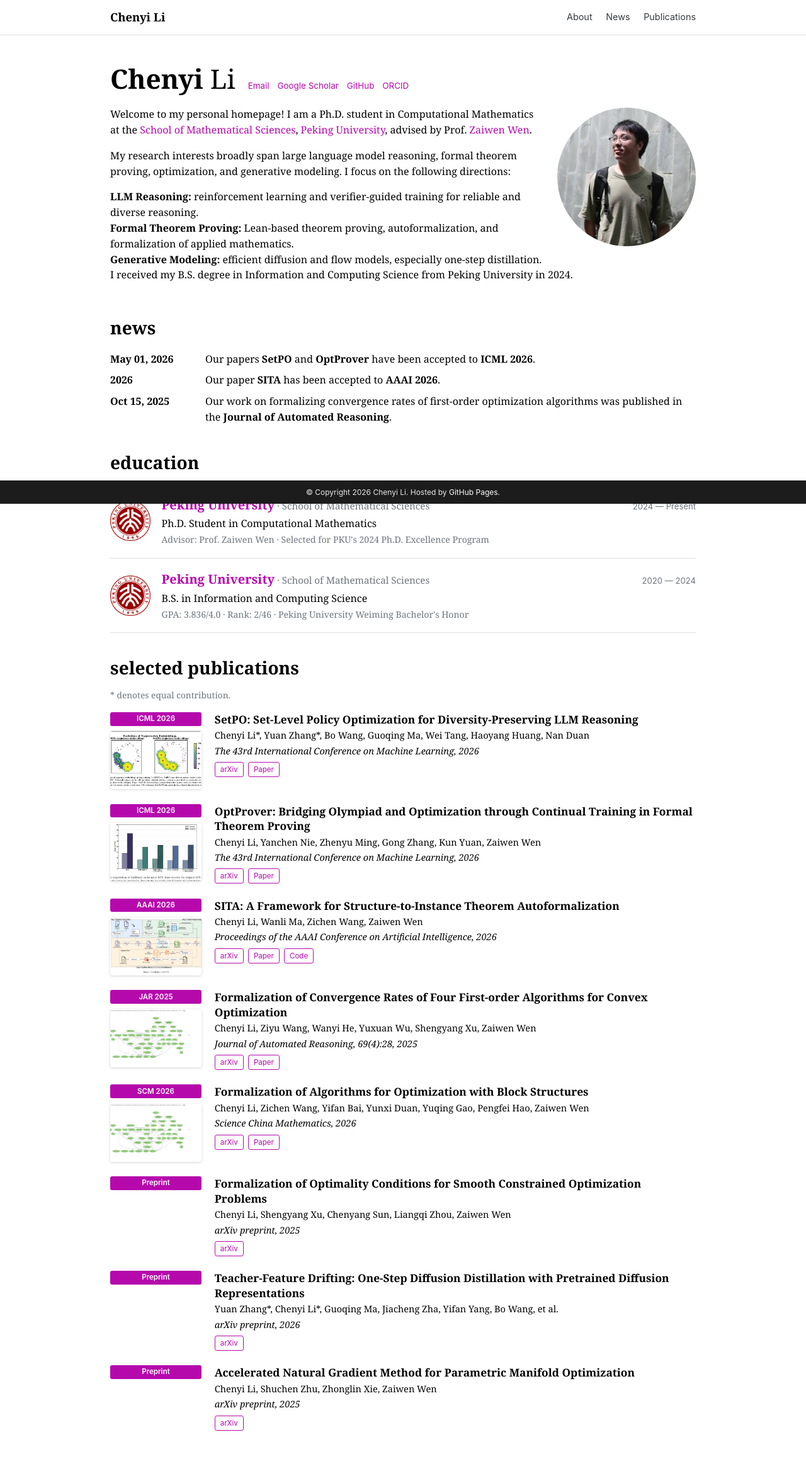
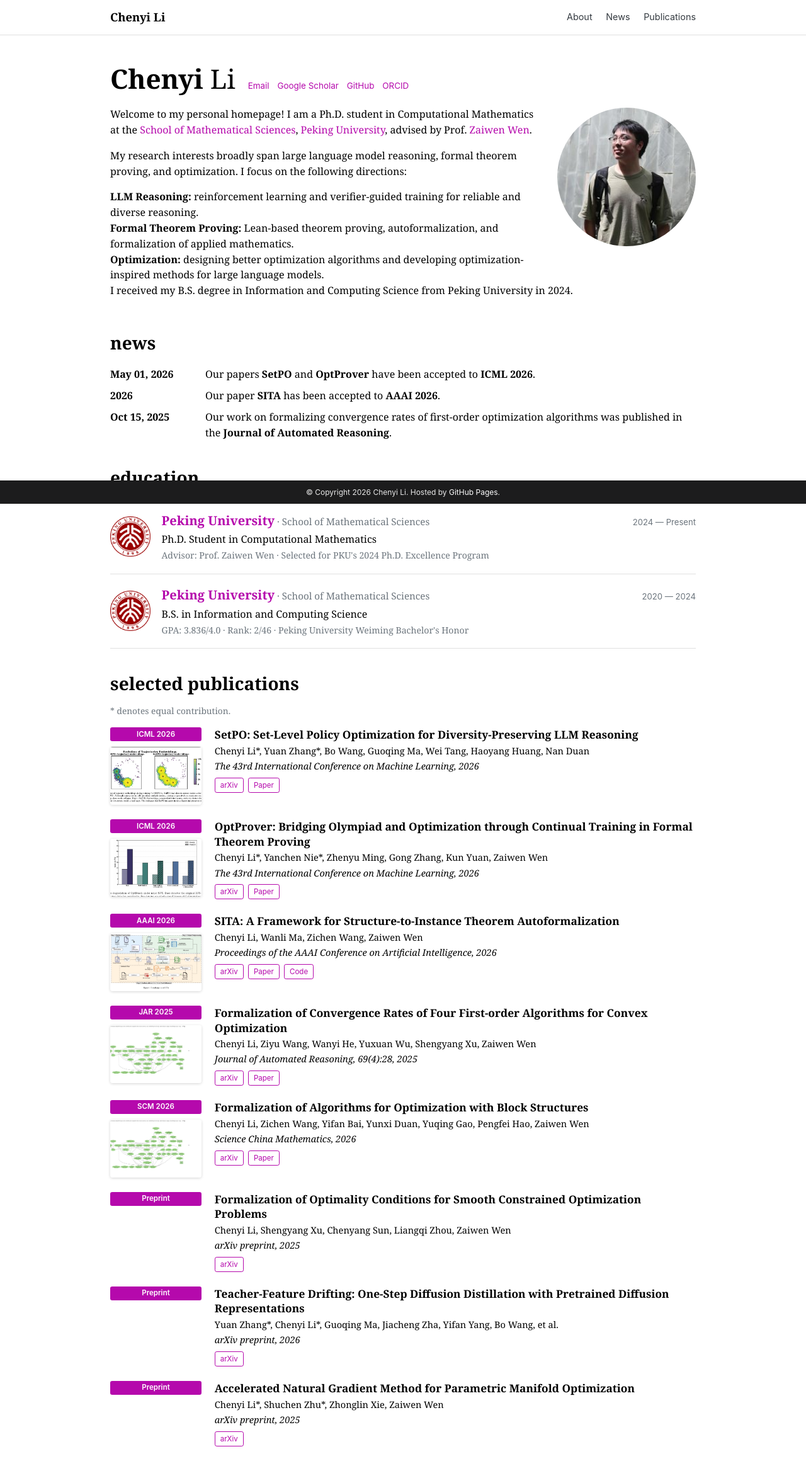
Before and after one commit to chenyili0818/chenyili0818.github.io, a Next.js app: page / in a window 1280 px wide. Shown: the top 2336 px of the page at 63% size. Built offline with nearby package versions, Linux system fonts and the light colour scheme.

Commit message:
Update research focus and equal contributions

```diff
--- a/app/layout.tsx
+++ b/app/layout.tsx
@@ -7,7 +7,7 @@
   metadataBase: new URL(siteUrl),
   title: "Chenyi Li",
   description:
-    "Chenyi Li is a Ph.D. student at Peking University working on LLM reasoning, formal theorem proving, optimization, and generative modeling.",
+    "Chenyi Li is a Ph.D. student at Peking University working on LLM reasoning, formal theorem proving, and optimization.",
   authors: [{ name: "Chenyi Li", url: siteUrl }],
   alternates: { canonical: "/" },
   openGraph: {
@@ -15,7 +15,7 @@
     url: siteUrl,
     title: "Chenyi Li",
     description:
-      "Ph.D. student at Peking University working on LLM reasoning, formal theorem proving, optimization, and generative modeling.",
+      "Ph.D. student at Peking University working on LLM reasoning, formal theorem proving, and optimization.",
   },
   icons: {
     icon: "/profile/chenyi-li-scholar.jpg",
--- a/app/page.tsx
+++ b/app/page.tsx
@@ -27,7 +27,7 @@
     title:
       "OptProver: Bridging Olympiad and Optimization through Continual Training in Formal Theorem Proving",
     authors:
-      "Chenyi Li, Yanchen Nie, Zhenyu Ming, Gong Zhang, Kun Yuan, Zaiwen Wen",
+      "Chenyi Li*, Yanchen Nie*, Zhenyu Ming, Gong Zhang, Kun Yuan, Zaiwen Wen",
     publication: "The 43rd International Conference on Machine Learning, 2026",
     links: [
       ["arXiv", "https://arxiv.org/abs/2604.23712"],
@@ -94,7 +94,7 @@
     venue: "Preprint",
     title:
       "Accelerated Natural Gradient Method for Parametric Manifold Optimization",
-    authors: "Chenyi Li, Shuchen Zhu, Zhonglin Xie, Zaiwen Wen",
+    authors: "Chenyi Li*, Shuchen Zhu*, Zhonglin Xie, Zaiwen Wen",
     publication: "arXiv preprint, 2025",
     links: [["arXiv", "https://arxiv.org/abs/2504.05753"]],
   },
@@ -103,7 +103,7 @@
 export const metadata: Metadata = {
   title: "Chenyi Li",
   description:
-    "Chenyi Li is a Ph.D. student at Peking University working on LLM reasoning, formal theorem proving, optimization, and generative modeling.",
+    "Chenyi Li is a Ph.D. student at Peking University working on LLM reasoning, formal theorem proving, and optimization.",
 };
 
 function ExternalLink({
@@ -186,8 +186,8 @@
 
             <p>
               My research interests broadly span large language model reasoning,
-              formal theorem proving, optimization, and generative modeling. I focus
-              on the following directions:
+              formal theorem proving, and optimization. I focus on the following
+              directions:
             </p>
 
             <ul>
@@ -200,8 +200,9 @@
                 autoformalization, and formalization of applied mathematics.
               </li>
               <li>
-                <strong>Generative Modeling:</strong> efficient diffusion and flow
-                models, especially one-step distillation.
+                <strong>Optimization:</strong> designing better optimization
+                algorithms and developing optimization-inspired methods for large
+                language models.
               </li>
             </ul>
 
```
Also changed, not shown: 2 other files (tests, documents, lock files or other folders).
